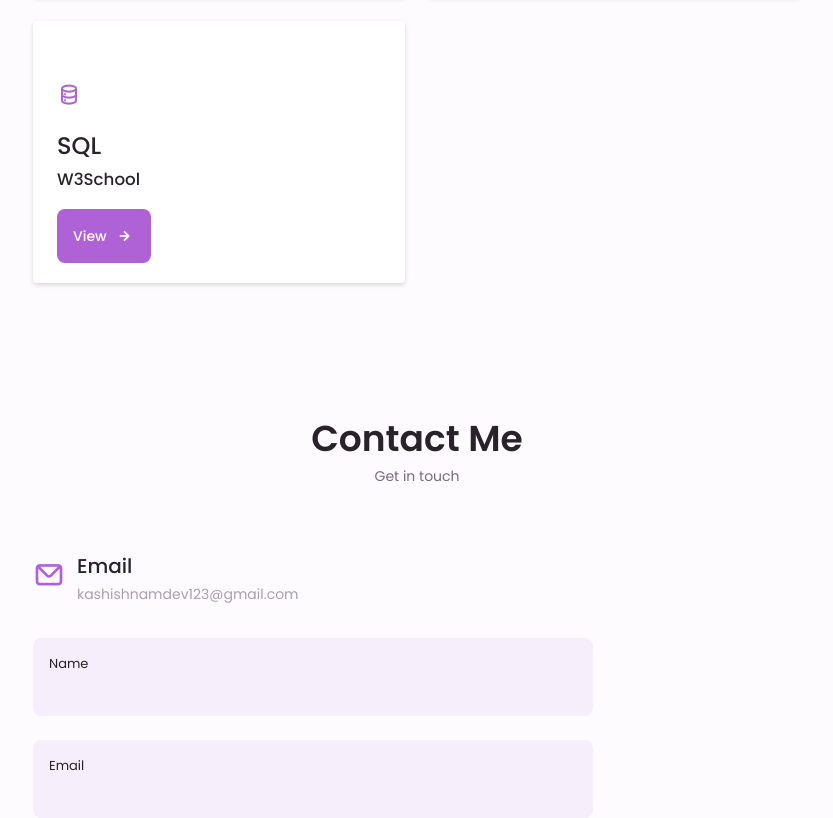
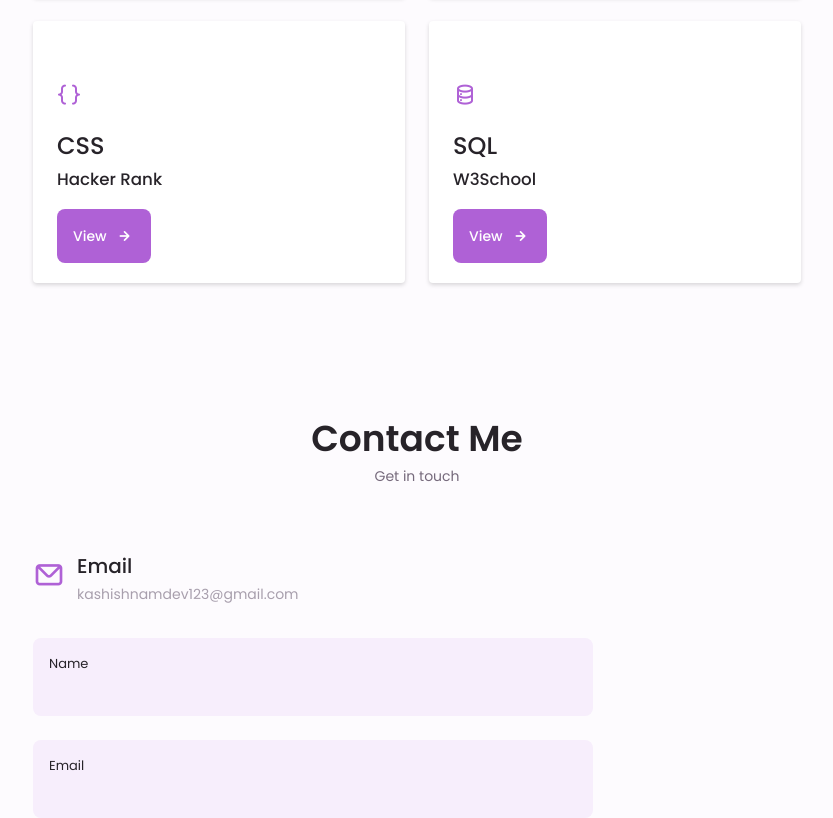
Before and after one commit to namdevkashish/namdevkashish.github.io, a plain HTML site: page index.html in a window 1280 px wide. Shown: the part 4114-4932 px from the top of the page, without its empty margins (223-1056 px from the left). Drawn offline with nearby package versions, Linux system fonts and the light colour scheme; a web font is replaced by a local one.

Commit message:
Update index.html

```diff
--- a/index.html
+++ b/index.html
@@ -512,7 +512,7 @@
                             <i class="uil uil-arrow-right button__icon"></i>
                         </a>
                     </div>
-                    <!--==================== CERTIFICATE 4 ====================-->
+                    <!--==================== CERTIFICATE 6 ====================-->
                     <div class="certificates__content">
                         <div>
                             <i class="uil uil-java-script certificates__icon"></i>
@@ -524,7 +524,19 @@
                             <i class="uil uil-arrow-right button__icon"></i>
                         </a>
                     </div>
-                    <!--==================== CERTIFICATE 5 ====================-->
+                    <!--==================== CERTIFICATE 7 ====================-->
+                    <div class="certificates__content">
+                        <div>
+                            <i class="uil uil-brackets-curly certificates__icon"></i>
+                            <h3 class="certificates__title"><big>CSS</big> <br> <small>Hacker Rank</small> </h3>
+                        </div>
+
+                        <a href="Certificates/Hackerrank_css certificate.pdf" class="button button--flex button--small certificates__button">
+                            View
+                            <i class="uil uil-arrow-right button__icon"></i>
+                        </a>
+                    </div>
+                    <!--==================== CERTIFICATE 8 ====================-->
                     <div class="certificates__content">
                         <div>
                             <i class="uil uil-database certificates__icon"></i>
```
